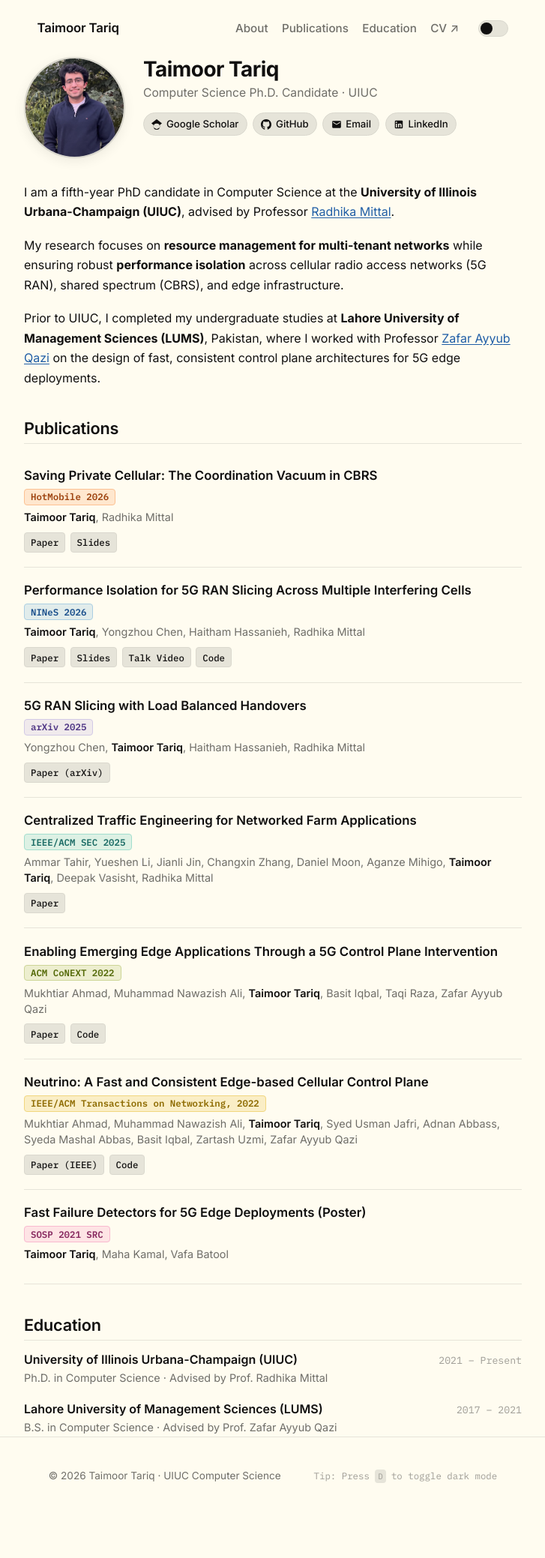
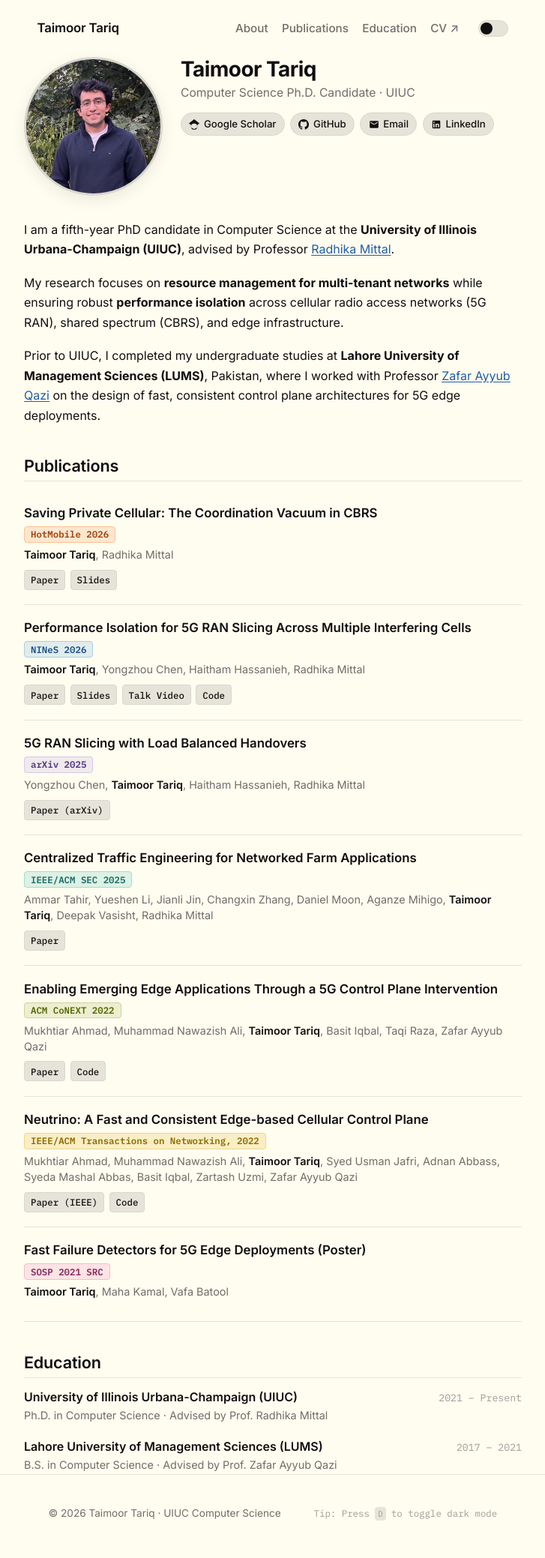
Before and after one commit to taimoortt/taimoortt.github.io, a Jekyll site: the page built from _pages/about.md, in a window 1280 px wide. Shown: the whole page at 75% size, without its empty margins (276-1003 px from the left). Built offline with Jekyll 4.4.1, drawn with Linux system fonts in a browser that asks for light colours; before the commit the page ends 2028 px from its top, so only the background shows below that.

Commit message:
Increase profile image size to 185px and optimize rendering sharpness

```diff
--- a/assets/css/main.scss
+++ b/assets/css/main.scss
@@ -408,13 +408,18 @@ main {
 }
 
 .profile-avatar {
-  width: 135px;
-  height: 135px;
+  width: 185px;
+  height: 185px;
   border-radius: 50%;
   object-fit: cover;
+  object-position: center top;
   flex-shrink: 0;
-  border: 2.5px solid var(--color-border);
-  box-shadow: 0 4px 16px rgba(0, 0, 0, 0.07);
+  border: 3px solid var(--color-border);
+  box-shadow: 0 6px 20px rgba(0, 0, 0, 0.08);
+  transform: translateZ(0);
+  -webkit-backface-visibility: hidden;
+  image-rendering: -webkit-optimize-contrast;
+  image-rendering: high-quality;
 }
 
 .profile-info {
@@ -678,8 +683,8 @@ footer.site-footer a:hover {
   }
 
   .profile-avatar {
-    width: 105px;
-    height: 105px;
+    width: 140px;
+    height: 140px;
   }
 
   nav.site-nav {
```
